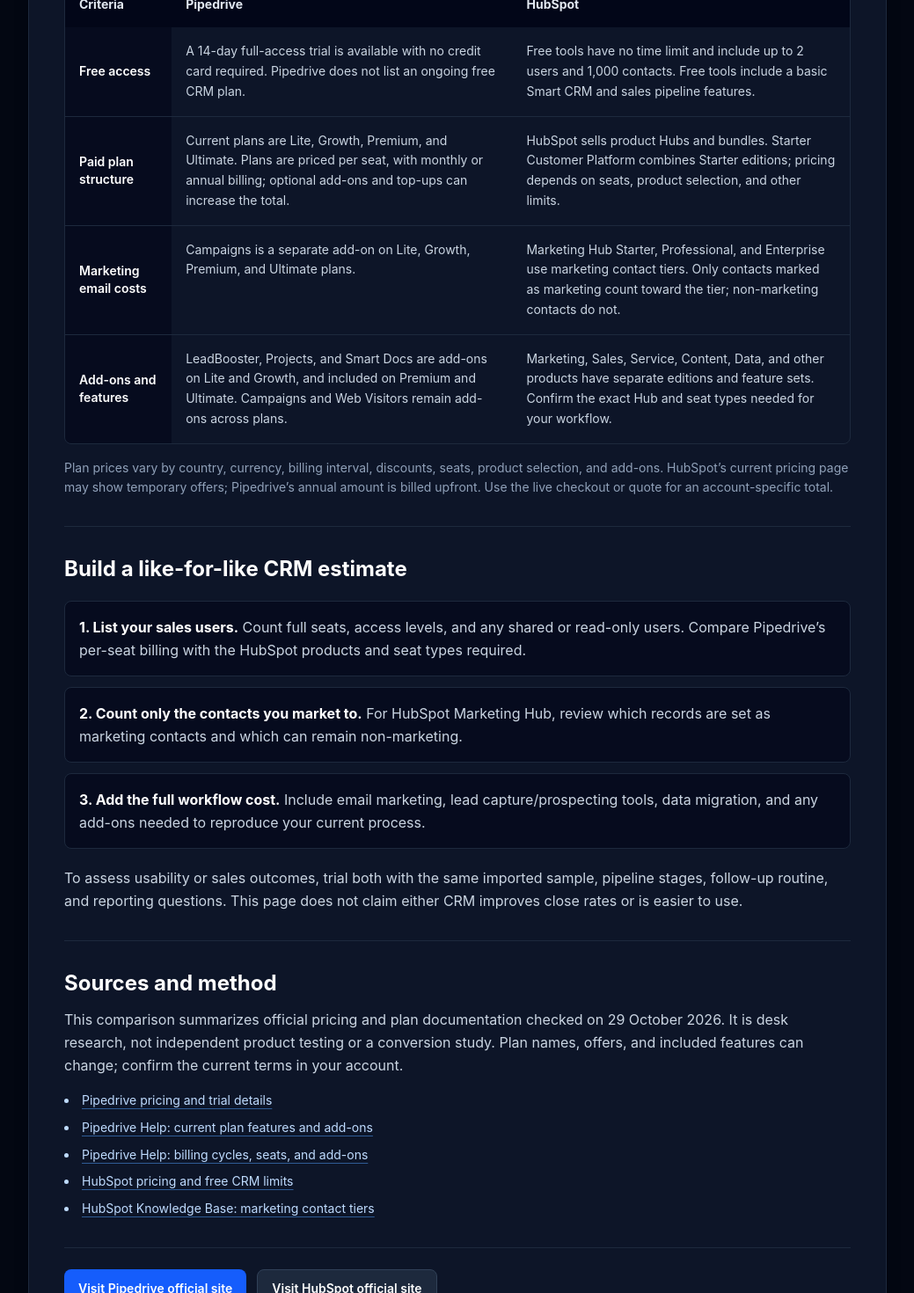
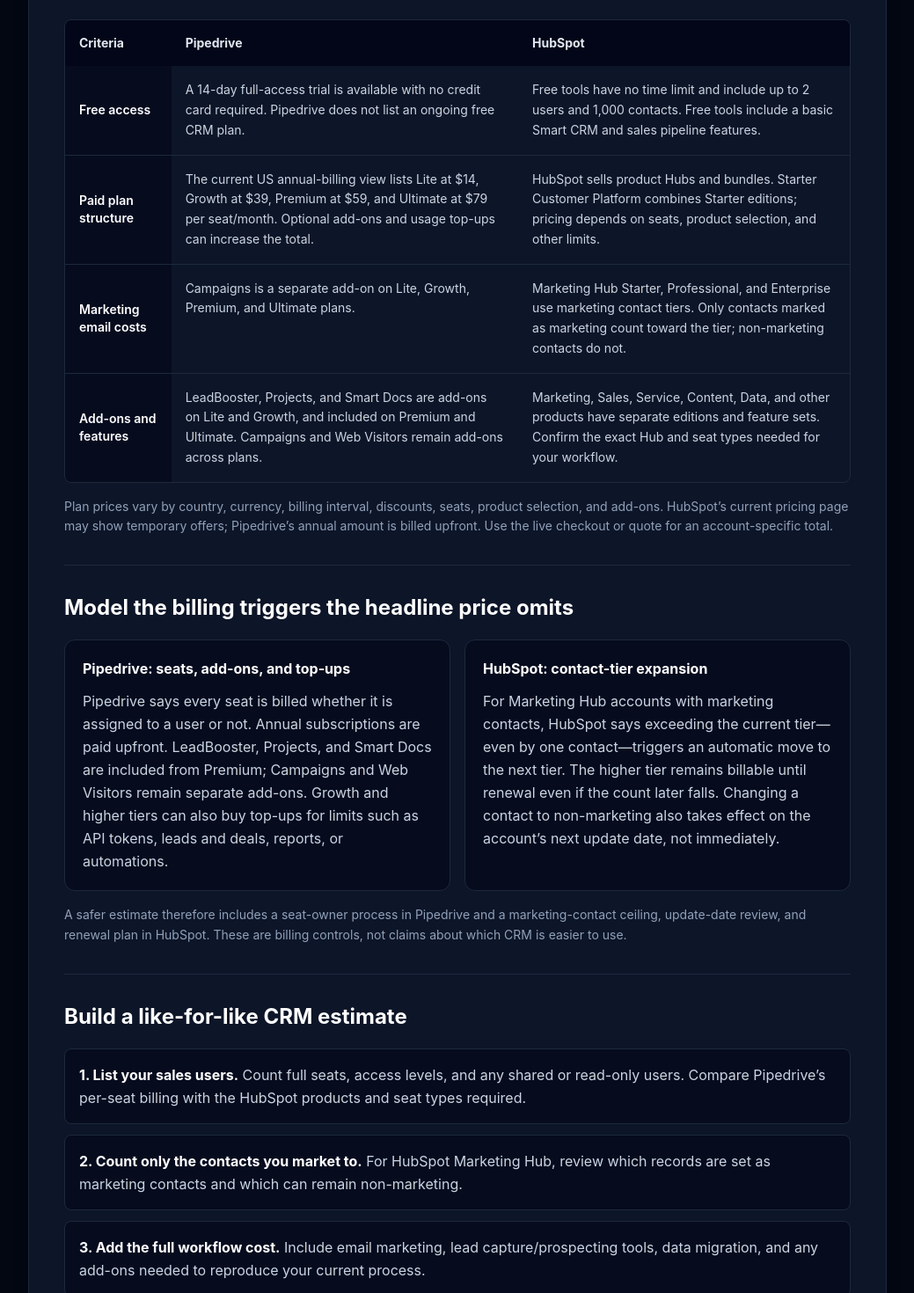
Before and after one commit to nguyenquocthieu231218-afk/b2b-hub, a Next.js app: page /pipedrive-vs-hubspot in a window 1280 px wide. Shown: the part 1080-2550 px from the top of the page at 88% size, without its empty margins (120-1159 px from the left). Built offline with nearby package versions, Linux system fonts and the light colour scheme.

Commit message:
Deepen Pipedrive and HubSpot billing analysis (#8)
Recheck current vendor pricing and billing documentation, add seat, add-on, top-up and marketing-contact tier analysis, and synchronize source dates without changing StackEvalify branding.

```diff
--- a/app/pipedrive-vs-hubspot/page.tsx
+++ b/app/pipedrive-vs-hubspot/page.tsx
@@ -15,7 +15,7 @@ const comparisonRows = [
   },
   {
     label: 'Paid plan structure',
-    pipedrive: 'Current plans are Lite, Growth, Premium, and Ultimate. Plans are priced per seat, with monthly or annual billing; optional add-ons and top-ups can increase the total.',
+    pipedrive: 'The current US annual-billing view lists Lite at $14, Growth at $39, Premium at $59, and Ultimate at $79 per seat/month. Optional add-ons and usage top-ups can increase the total.',
     hubspot: 'HubSpot sells product Hubs and bundles. Starter Customer Platform combines Starter editions; pricing depends on seats, product selection, and other limits.',
   },
   {
@@ -43,7 +43,7 @@ export default function PipedriveVsHubSpotPage() {
             The old headline comparison—Pipedrive as a simple sales CRM and HubSpot as an all-in-one suite—misses important billing details. Pipedrive has refreshed its plan names and sells marketing email as an add-on. HubSpot has an ongoing free CRM, while paid Marketing Hub bills by marketing-contact tier. Compare your actual seats, contacts, and add-ons before choosing.
           </p>
           <p className="mt-4 text-sm text-slate-400">
-            Source check: <time dateTime="2026-10-29">29 October 2026</time> · Desk research only; StackEvalify has not run a hands-on product test for this comparison.
+            Source check: <time dateTime="2026-11-09">9 November 2026</time> · Desk research only; StackEvalify has not run a hands-on product test for this comparison.
           </p>
         </header>
 
@@ -58,7 +58,7 @@ export default function PipedriveVsHubSpotPage() {
           <h2 id="plan-comparison" className="text-2xl font-bold text-white">Current plan and billing differences</h2>
           <div className="mt-5 hidden overflow-x-auto rounded-lg border border-slate-800 sm:block">
             <table className="w-full min-w-[42rem] border-collapse text-left text-sm">
-              <caption className="sr-only">Pipedrive and HubSpot plan details checked on 29 October 2026</caption>
+              <caption className="sr-only">Pipedrive and HubSpot plan details checked on 9 November 2026</caption>
               <thead className="bg-slate-950 text-slate-200">
                 <tr>
                   <th scope="col" className="p-4">Criteria</th>
@@ -98,6 +98,21 @@ export default function PipedriveVsHubSpotPage() {
           </p>
         </section>
 
+        <section aria-labelledby="billing-traps" className="border-b border-slate-800 py-8">
+          <h2 id="billing-traps" className="text-2xl font-bold text-white">Model the billing triggers the headline price omits</h2>
+          <div className="mt-5 grid gap-4 sm:grid-cols-2">
+            <article className="rounded-xl border border-slate-800 bg-slate-950/60 p-5">
+              <h3 className="font-bold text-white">Pipedrive: seats, add-ons, and top-ups</h3>
+              <p className="mt-3 leading-relaxed text-slate-300">Pipedrive says every seat is billed whether it is assigned to a user or not. Annual subscriptions are paid upfront. LeadBooster, Projects, and Smart Docs are included from Premium; Campaigns and Web Visitors remain separate add-ons. Growth and higher tiers can also buy top-ups for limits such as API tokens, leads and deals, reports, or automations.</p>
+            </article>
+            <article className="rounded-xl border border-slate-800 bg-slate-950/60 p-5">
+              <h3 className="font-bold text-white">HubSpot: contact-tier expansion</h3>
+              <p className="mt-3 leading-relaxed text-slate-300">For Marketing Hub accounts with marketing contacts, HubSpot says exceeding the current tier—even by one contact—triggers an automatic move to the next tier. The higher tier remains billable until renewal even if the count later falls. Changing a contact to non-marketing also takes effect on the account’s next update date, not immediately.</p>
+            </article>
+          </div>
+          <p className="mt-4 text-sm leading-relaxed text-slate-400">A safer estimate therefore includes a seat-owner process in Pipedrive and a marketing-contact ceiling, update-date review, and renewal plan in HubSpot. These are billing controls, not claims about which CRM is easier to use.</p>
+        </section>
+
         <section aria-labelledby="evaluation" className="border-b border-slate-800 py-8">
           <h2 id="evaluation" className="text-2xl font-bold text-white">Build a like-for-like CRM estimate</h2>
           <ol className="mt-5 grid gap-3 text-slate-300">
@@ -113,7 +128,7 @@ export default function PipedriveVsHubSpotPage() {
         <section aria-labelledby="sources" className="pt-8">
           <h2 id="sources" className="text-2xl font-bold text-white">Sources and method</h2>
           <p className="mt-3 leading-relaxed text-slate-300">
-            This comparison summarizes official pricing and plan documentation checked on 29 October 2026. It is desk research, not independent product testing or a conversion study. Plan names, offers, and included features can change; confirm the current terms in your account.
+            This comparison summarizes official pricing, plan, and billing documentation checked on 9 November 2026. It is desk research, not independent product testing or a conversion study. Plan names, offers, included features, and billing rules can change; confirm the current terms in your account.
           </p>
           <ul className="mt-4 list-inside list-disc space-y-2 text-sm leading-relaxed text-blue-200">
             <li><a className="underline decoration-blue-400/50 underline-offset-4 hover:text-white" href="https://www.pipedrive.com/en/pricing" target="_blank" rel="noopener noreferrer">Pipedrive pricing and trial details</a></li>
@@ -121,6 +136,7 @@ export default function PipedriveVsHubSpotPage() {
             <li><a className="underline decoration-blue-400/50 underline-offset-4 hover:text-white" href="https://support.pipedrive.com/en/article/how-does-pricing-work-in-pipedrive" target="_blank" rel="noopener noreferrer">Pipedrive Help: billing cycles, seats, and add-ons</a></li>
             <li><a className="underline decoration-blue-400/50 underline-offset-4 hover:text-white" href="https://www.hubspot.com/pricing/crm" target="_blank" rel="noopener noreferrer">HubSpot pricing and free CRM limits</a></li>
             <li><a className="underline decoration-blue-400/50 underline-offset-4 hover:text-white" href="https://knowledge.hubspot.com/records/marketing-contacts" target="_blank" rel="noopener noreferrer">HubSpot Knowledge Base: marketing contact tiers</a></li>
+            <li><a className="underline decoration-blue-400/50 underline-offset-4 hover:text-white" href="https://knowledge.hubspot.com/account/understand-marketing-contacts-billing" target="_blank" rel="noopener noreferrer">HubSpot Knowledge Base: automatic contact-tier upgrades and update dates</a></li>
           </ul>
         </section>
       </article>
--- a/lib/comparisons.ts
+++ b/lib/comparisons.ts
@@ -7,6 +7,10 @@ const sourceCheckOverrides: Record<string, { sourceCheckedAt: string; status: st
     status: 'Source checked · 9 Nov 2026',
   },
   '/hubspot-vs-salesforce': {
+    sourceCheckedAt: '2026-11-09',
+    status: 'Source checked · 9 Nov 2026',
+  },
+  '/pipedrive-vs-hubspot': {
     sourceCheckedAt: '2026-11-09',
     status: 'Source checked · 9 Nov 2026',
   },
--- a/scripts/check-seo.mjs
+++ b/scripts/check-seo.mjs
@@ -32,6 +32,7 @@ function plainText(html) {
 const comparisonSourceDates = new Map([
   ['/clickup-vs-monday', '2026-11-09'],
   ['/hubspot-vs-salesforce', '2026-11-09'],
+  ['/pipedrive-vs-hubspot', '2026-11-09'],
 ]);
 
 function expectedComparisonSourceDate(path) {
```
Also changed, not shown: 1 other file (tests, documents, lock files or other folders).
